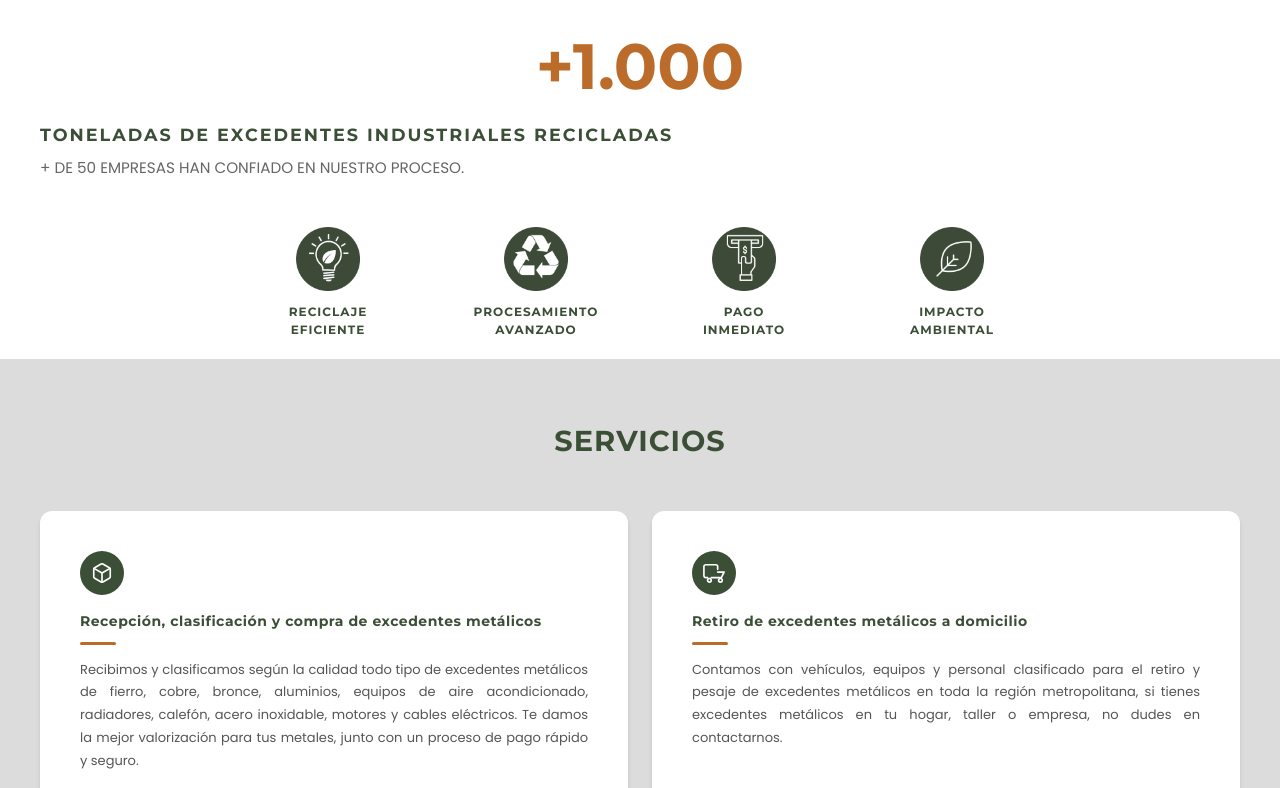
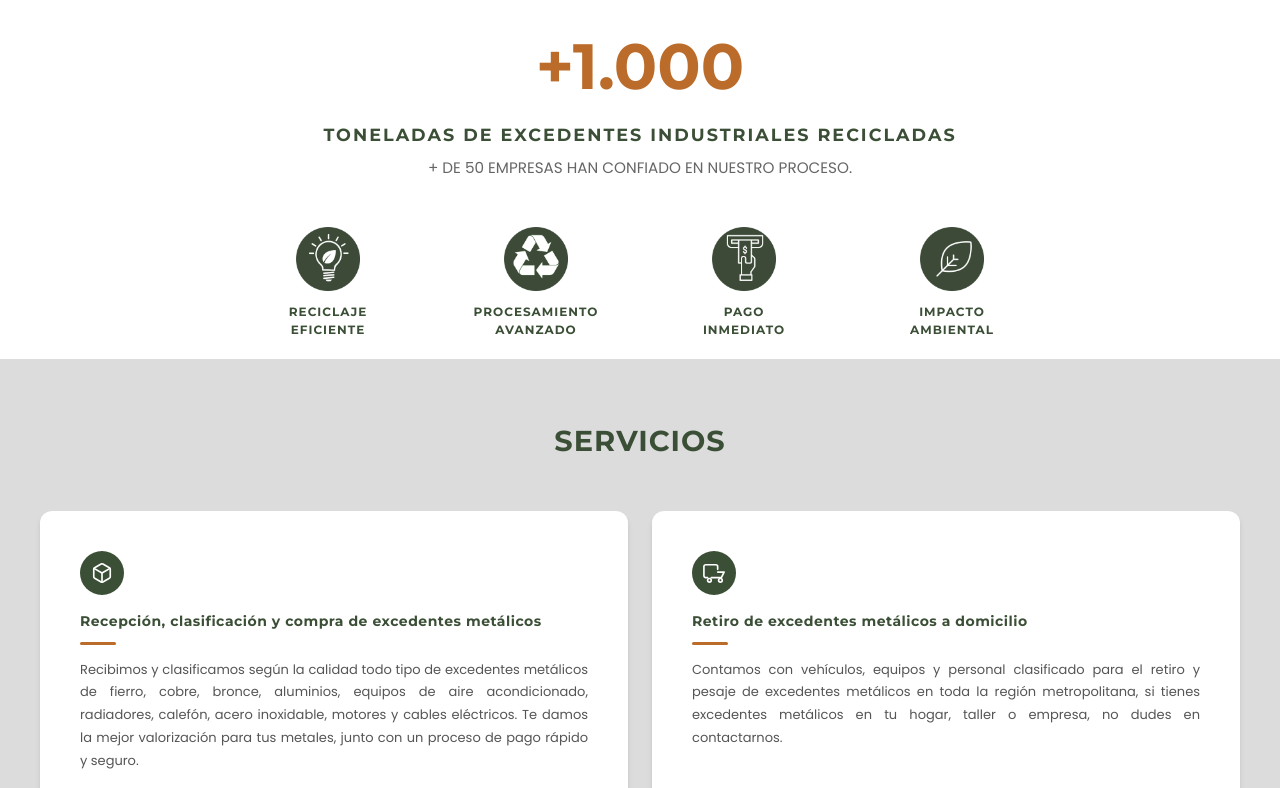
Before and after one commit to katherinecuestas/reciclando-futuro-angular, an Angular app: page / in a window 1280 px wide. Shown: the part 1012-1800 px from the top of the page. Built offline with nearby package versions, Linux system fonts and the light colour scheme; a web font is replaced by a local one.

Commit message:
feat: actualizar texto en el footer y mejorar la presentación de estadísticas para mayor claridad

```diff
--- a/src/app/components/footer/footer.component.html
+++ b/src/app/components/footer/footer.component.html
@@ -5,7 +5,7 @@
     <div>
       <img src="Logo-RF.png" style="height:100px; width:auto; margin-bottom:16px; filter:brightness(0) invert(1);">
       <p style="font-family:'Poppins',sans-serif; font-size:13px; color:rgba(255,255,255,0.7); line-height:1.8; margin:0;">
-        Transformamos cobre en futuro, con conciencia sustentable.
+        Transformamos excedentes metálicos en futuro, con conciencia sustentable.
       </p>
     </div>
 
--- a/src/app/components/stats/stats.component.html
+++ b/src/app/components/stats/stats.component.html
@@ -6,8 +6,8 @@
     <div style="margin-bottom:8px;">
       <span style="font-family:'Montserrat',sans-serif; font-weight:800; font-size:clamp(2.5rem,5vw,4rem); color:#bb6c2a;">+1.000</span>
     </div>
-    <p style="font-family:'Montserrat',sans-serif; font-weight:700; font-size:1.1rem; color:#3b4f36; letter-spacing:2px; margin:0 0 8px 0;">TONELADAS DE EXCEDENTES INDUSTRIALES RECICLADAS</p>
-    <p style="font-family:'Poppins',sans-serif; font-size:0.95rem; color:#666; margin:0 0 48px 0;">+ DE 50 EMPRESAS HAN CONFIADO EN NUESTRO PROCESO.</p>
+    <p style="font-family:'Montserrat',sans-serif; font-weight:700; font-size:1.1rem; color:#3b4f36; letter-spacing:2px; margin:0 0 8px 0; text-align:center;">TONELADAS DE EXCEDENTES INDUSTRIALES RECICLADAS</p>
+    <p style="font-family:'Poppins',sans-serif; font-size:0.95rem; color:#666; margin:0 0 48px 0; text-align:center;">+ DE 50 EMPRESAS HAN CONFIADO EN NUESTRO PROCESO.</p>
 
     <!-- 4 iconos -->
     <div class="grid-4" style="display:grid; grid-template-columns:repeat(4,1fr); gap:32px; max-width:800px; margin:0 auto;">
```
